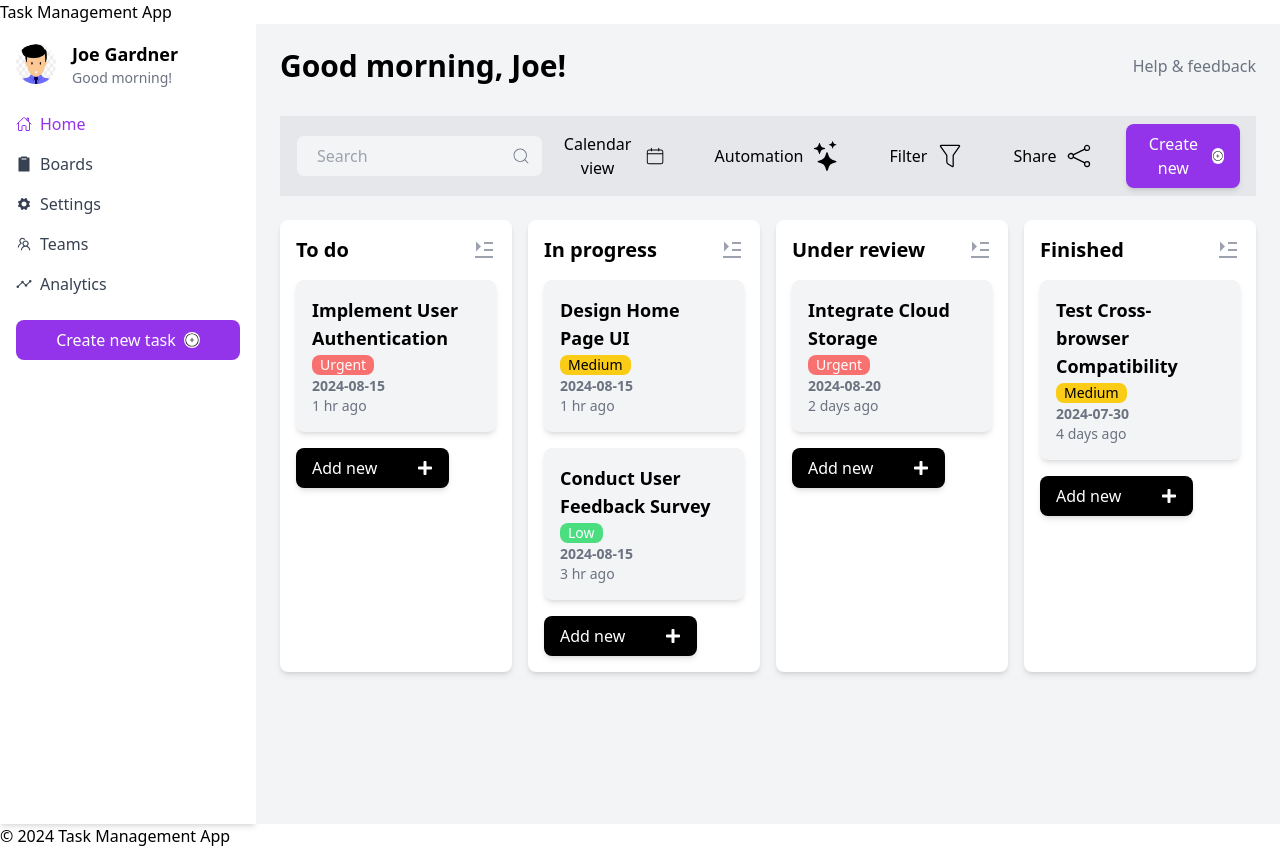
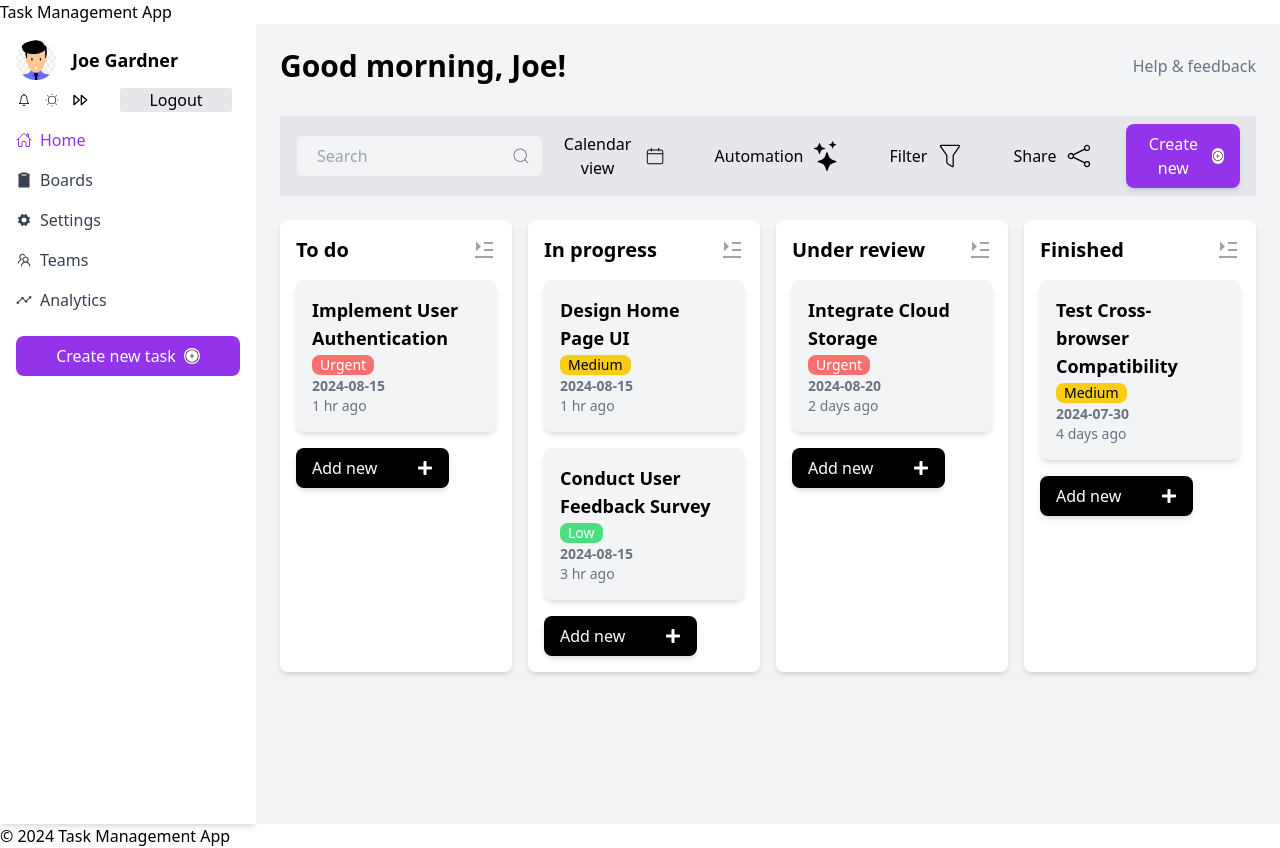
Before and after one commit to GreatnessGrace/Task-Manager, a Next.js app in the folder my-task-app/: page /task in a window 1280 px wide. Built offline with nearby package versions, Linux system fonts and the light colour scheme.

Commit message:
sidebar new div

```diff
--- a/my-task-app/src/app/components/Sidebar.tsx
+++ b/my-task-app/src/app/components/Sidebar.tsx
@@ -1,13 +1,14 @@
 import React from 'react';
-import { CiCirclePlus } from "react-icons/ci";
+import { CiCirclePlus, CiLight  } from "react-icons/ci";
 import { IoHomeOutline, IoClipboardSharp, IoAnalytics   } from "react-icons/io5";
-import { IoIosSettings } from "react-icons/io";
+import { IoIosSettings, IoIosNotificationsOutline  } from "react-icons/io";
 import { AiOutlineTeam } from "react-icons/ai";
+import { TbPlayerTrackNext } from "react-icons/tb";
 
 const Sidebar: React.FC = () => {
   return (
     <div className="w-64 bg-white shadow-md p-4">
-      <div className="flex items-center space-x-4 mb-6">
+      <div className="flex items-center space-x-4 mb-2">
         <img
           className="w-10 h-10 rounded-full"
           src="/download.jpg"
@@ -16,9 +17,13 @@ const Sidebar: React.FC = () => {
         />
         <div>
           <p className="text-lg font-semibold">Joe Gardner</p>
-          <p className="text-sm text-gray-500">Good morning!</p>
+          {/* <p className="text-sm text-gray-500">Good morning!</p> */}
         </div>
       </div>
+      <div className='flex items-center mb-4'><IoIosNotificationsOutline  className="mr-3"/> <CiLight  className="mr-3"/><TbPlayerTrackNext className="mr-3"/>
+
+      <button className="w-1/2 rounded-sm bg-gray-200  ml-5">Logout</button>      </div>
+{/* <br /> */}
       <nav className="space-y-4">
         <a href="#" className="block text-purple-600 flex items-center"> <IoHomeOutline className="mr-2"/>
          Home</a>
```
